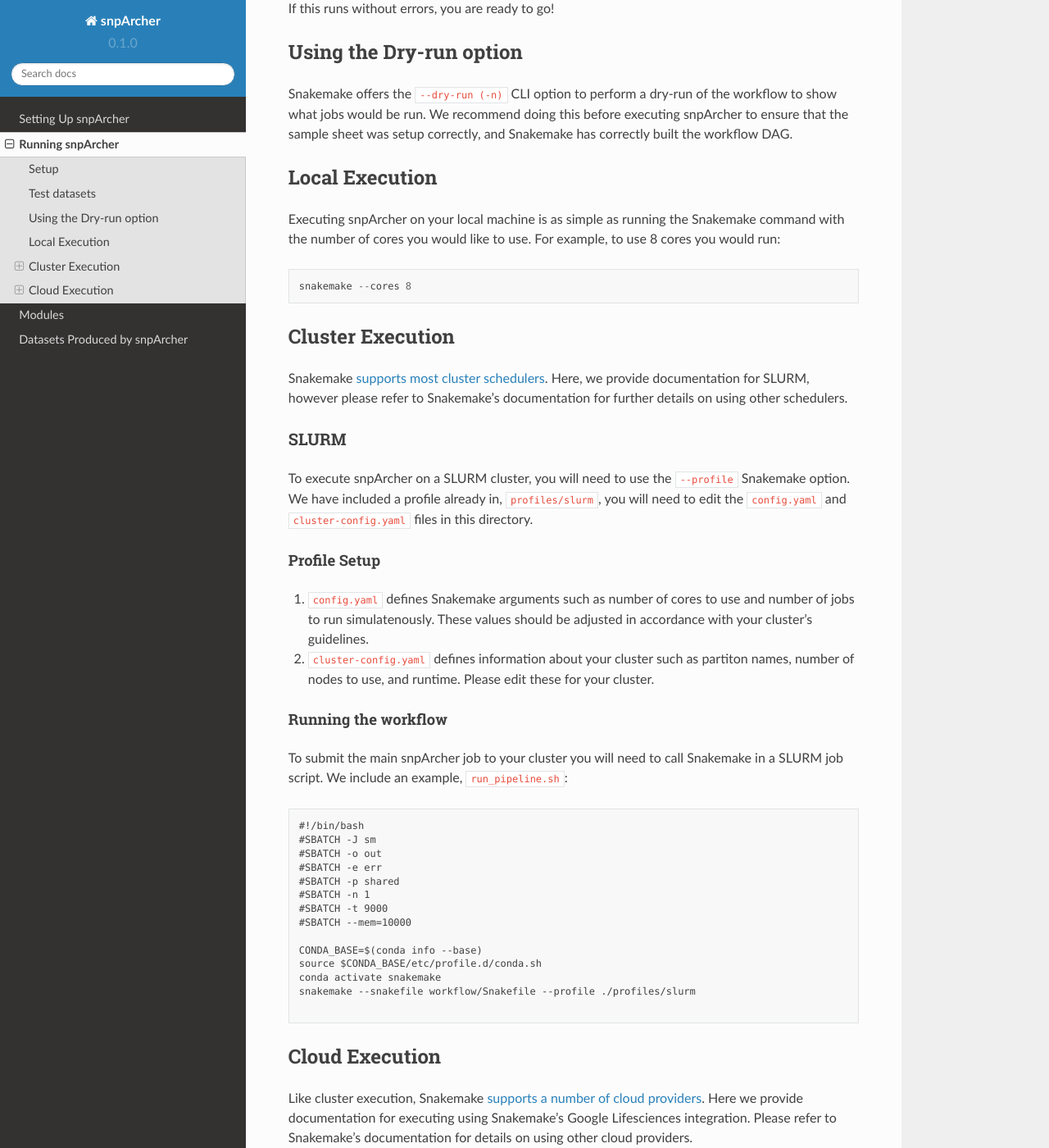
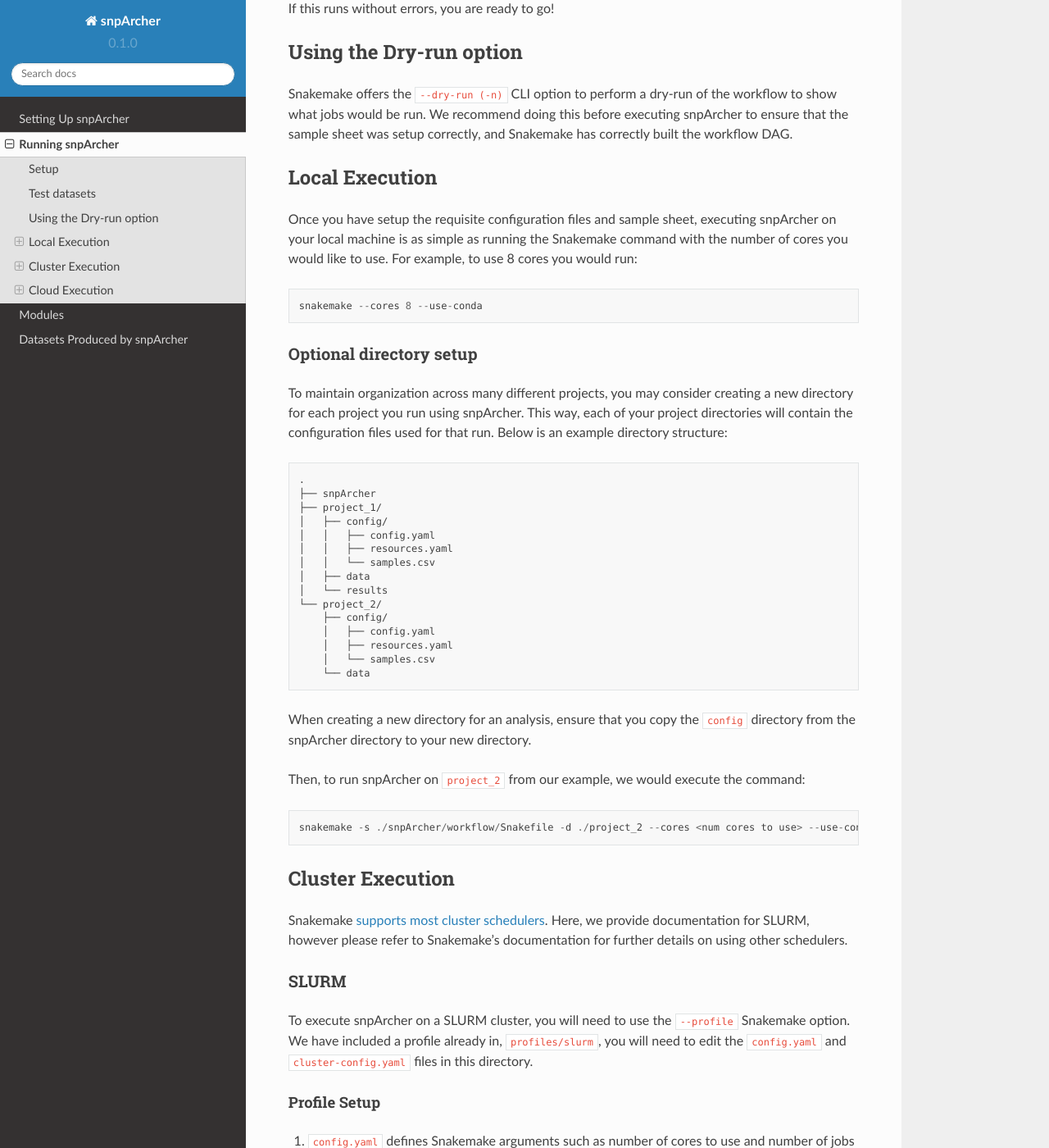
Before and after one commit to harvardinformatics/snpArcher, a Sphinx documentation site: the page built from docs/executing.md, in a window 1280 px wide and 1400 px high, scrolled down 460 px. Shown: the whole window at 82% size. Built offline with Sphinx 7.4.7 and the Read the Docs theme 2.0.0, drawn with Linux system fonts in a browser that asks for light colours.

Commit message:
update docs

````diff
--- a/docs/executing.md
+++ b/docs/executing.md
@@ -10,10 +10,39 @@ If this runs without errors, you are ready to go!
 ## Using the Dry-run option
 Snakemake offers the `--dry-run (-n)` CLI option to perform a dry-run of the workflow to show what jobs would be run. We recommend doing this before executing snpArcher to ensure that the sample sheet was setup correctly, and Snakemake has correctly built the workflow DAG.
 ## Local Execution
-Executing snpArcher on your local machine is as simple as running the Snakemake command with the number of cores you would like to use. For example, to use 8 cores you would run:
+Once you have setup the requisite configuration files and sample sheet, executing snpArcher on your local machine is as simple as running the Snakemake command with the number of cores you would like to use. For example, to use 8 cores you would run:
 ```
-snakemake --cores 8
+snakemake --cores 8 --use-conda
 ```
+
+### Optional directory setup
+To maintain organization across many different projects, you may consider creating a new directory for each project you run using snpArcher. This way, each of your project directories will contain the configuration files used for that run. Below is an example directory structure:
+
+```
+.
+├── snpArcher
+├── project_1/
+│   ├── config/
+│   │   ├── config.yaml
+│   │   ├── resources.yaml
+│   │   └── samples.csv
+│   ├── data
+│   └── results
+└── project_2/
+    ├── config/
+    │   ├── config.yaml
+    │   ├── resources.yaml
+    │   └── samples.csv
+    └── data
+```
+
+When creating a new directory for an analysis, ensure that you copy the `config` directory from the snpArcher directory to your new directory.
+
+Then, to run snpArcher on `project_2` from our example, we would execute the command:
+```
+snakemake -s ./snpArcher/workflow/Snakefile -d ./project_2 --cores <num cores to use> --use-conda
+```
+
 ## Cluster Execution
 Snakemake [supports most cluster schedulers](https://snakemake.readthedocs.io/en/stable/executing/cluster.html). Here, we provide documentation for SLURM, however please refer to Snakemake's documentation for further details on using other schedulers.
 ### SLURM
````
